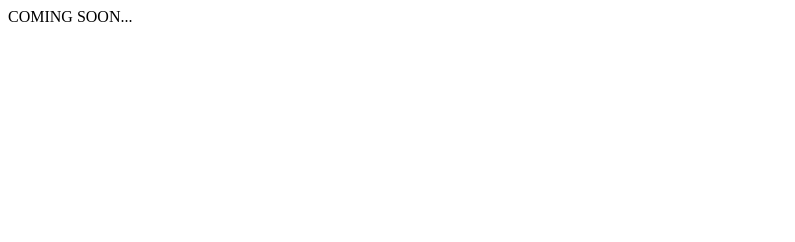
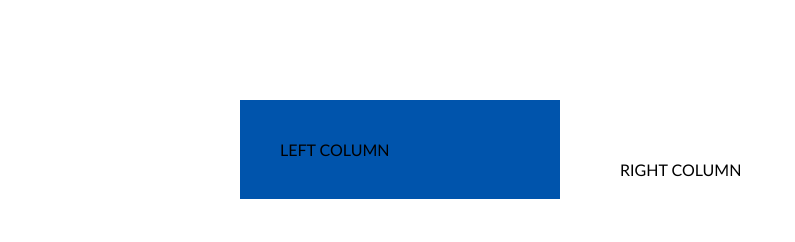
Before and after one commit to ImantasPrecas/04-sign-up-codealong, a website: page index.html in a window 1280 px wide. Shown: the whole page, without its empty margins (0-795 px from the left). Drawn offline with Linux system fonts and the light colour scheme.

Commit message:
Initial HTML content #3

```diff
--- /dev/null
+++ b/CSS/main.css
@@ -0,0 +1,33 @@
+body,
+body * {
+  margin: 0;
+  padding: 0;
+  vertical-align: top;
+  box-sizing: border-box;
+}
+
+body {
+  font-family: 'Gill Sans', 'Gill Sans MT', Calibri, 'Trebuchet MS', sans-serif;
+}
+/* background-color: #33b5db; */
+
+.container {
+  width: 800px;
+  margin-top: 100px;
+  margin-left: calc(50% - 400px);
+  display: inline-block;
+}
+
+.container > .left-column {
+  width: 40%;
+  padding: 40px;
+  float: left;
+  background-color: #0054ac;
+}
+
+.container > .right-column {
+  width: 60%;
+  padding: 60px;
+  float: left;
+  background-color: fff;
+}
--- a/index.html
+++ b/index.html
@@ -32,9 +32,14 @@
     />
     <meta name="msapplication-TileColor" content="#2d89ef" />
     <meta name="theme-color" content="#ffffff" />
+    <link rel="stylesheet" href="./CSS/main.css" />
     <title>SignUp</title>
   </head>
+
   <body>
-    COMING SOON...
+    <main class="container">
+      <div class="left-column">LEFT COLUMN</div>
+      <div class="right-column">RIGHT COLUMN</div>
+    </main>
   </body>
 </html>
```
